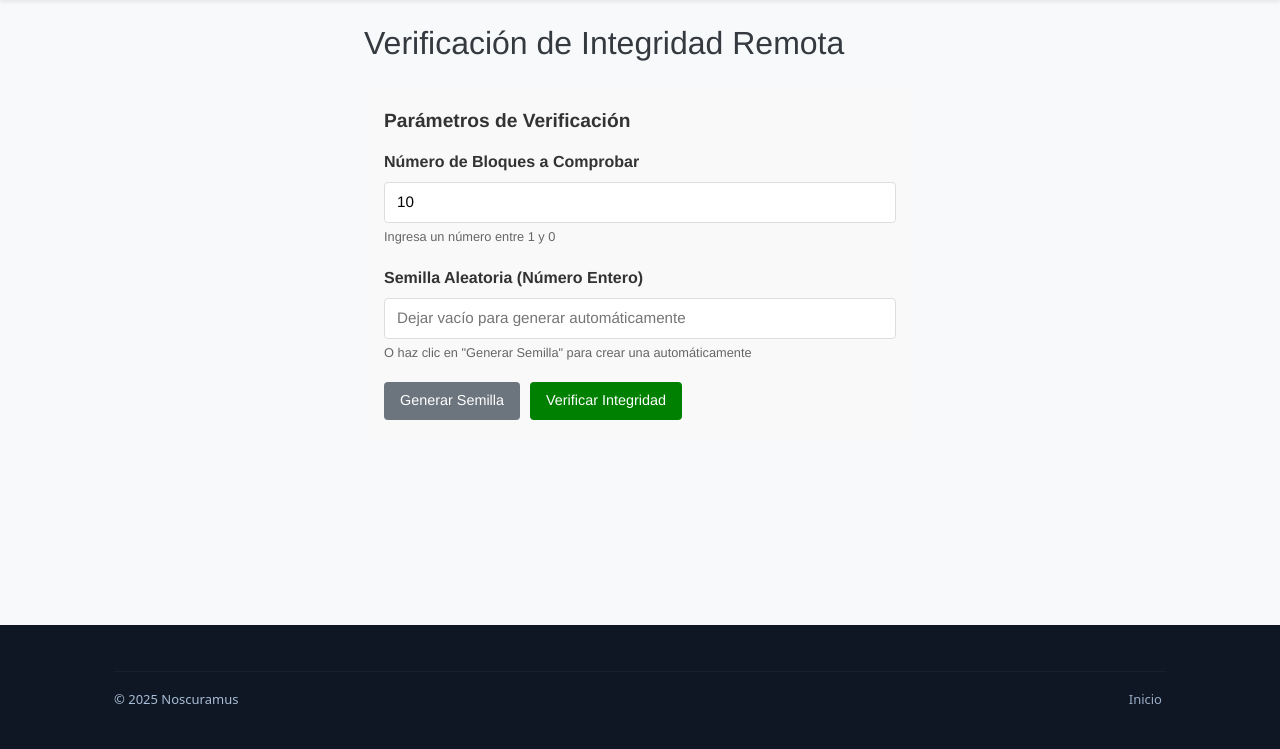
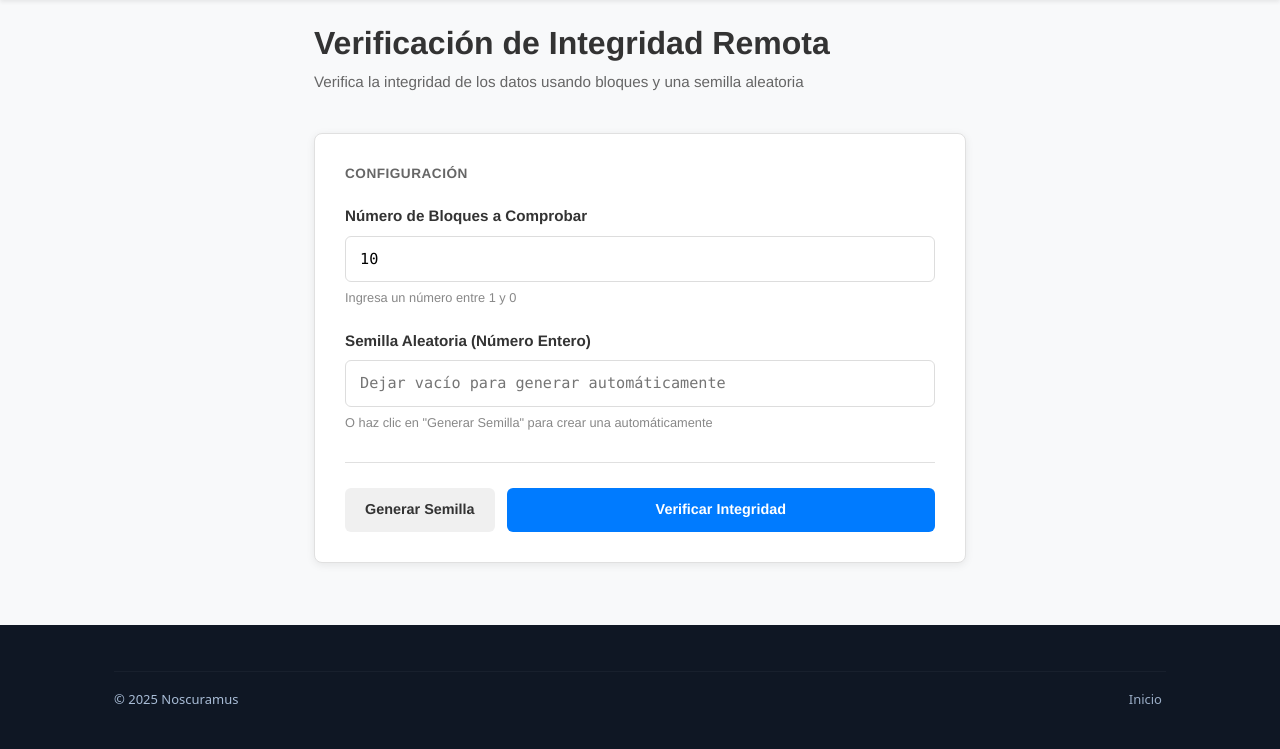
Before and after one commit to grnln/cryptography-g8, a Django app: page /remote-integrity-check/ in a window 1280 px wide. Shown: the part 51-800 px from the top of the page. Run offline with Django 5.2, Linux system fonts and the light colour scheme; data that the repository does not hold is empty; some libraries are stand-ins or nearby versions.

Commit message:
style: improve integrity UI

```diff
--- a/noscuramus/templates/remote_checking.html
+++ b/noscuramus/templates/remote_checking.html
@@ -4,33 +4,58 @@
 <link rel="stylesheet" href="{% static 'css/home.css' %}">
 <link rel="stylesheet" href="{% static 'css/database.css' %}">
 <style>
-    .hash-display {
-        background-color: #f5f5f5;
-        padding: 8px;
-        border-radius: 4px;
-        word-break: break-all;
-        font-family: monospace;
-        font-size: 0.85rem;
-        margin-top: 5px;
+    main.container {
+        max-width: 700px !important;
+        margin: 0 auto;
     }
 
-    .integrity-btn {
-        padding: 6px 12px;
-        font-size: 0.9rem;
-        background-color: #007bff;
-        color: white;
-        border: none;
-        border-radius: 4px;
-        cursor: pointer;
-        transition: background-color 0.3s;
+    .page-header {
+        margin-bottom: 40px;
     }
 
-    .integrity-btn:hover {
-        background-color: #0056b3;
+    .page-header h2 {
+        font-size: 2rem;
+        color: #333;
+        margin-bottom: 8px;
+        font-weight: 600;
+    }
+
+    .page-header p {
+        color: #666;
+        font-size: 0.95rem;
+    }
+
+    .form-container {
+        background: white;
+        border: 1px solid #e0e0e0;
+        border-radius: 8px;
+        padding: 30px;
+        box-shadow: 0 2px 8px rgba(0, 0, 0, 0.08);
+    }
+
+    .form-section {
+        margin-bottom: 30px;
+    }
+
+    .form-section:last-child {
+        margin-bottom: 0;
+    }
+
+    .form-section-title {
+        font-size: 0.85rem;
+        font-weight: 700;
+        text-transform: uppercase;
+        color: #666;
+        margin-bottom: 20px;
+        letter-spacing: 0.5px;
     }
 
     .form-group {
-        margin-bottom: 20px;
+        margin-bottom: 22px;
+    }
+
+    .form-group:last-child {
+        margin-bottom: 0;
     }
 
     .form-group label {
@@ -38,60 +63,80 @@
         margin-bottom: 8px;
         font-weight: 600;
         color: #333;
+        font-size: 0.95rem;
     }
 
     .form-group input {
         width: 100%;
-        padding: 8px 12px;
+        padding: 11px 14px;
         border: 1px solid #ddd;
-        border-radius: 4px;
+        border-radius: 6px;
         font-size: 0.95rem;
         box-sizing: border-box;
+        background: white;
+        transition: all 0.2s;
     }
 
     .form-group input:focus {
         outline: none;
         border-color: #007bff;
-        box-shadow: 0 0 0 3px rgba(0, 123, 255, 0.25);
+        box-shadow: 0 0 0 3px rgba(0, 123, 255, 0.1);
+        background: #fafbfc;
+    }
+
+    .form-group input[type="number"] {
+        font-family: 'Monaco', 'Courier New', monospace;
     }
 
     .form-group .helper-text {
         font-size: 0.8rem;
-        color: #666;
-        margin-top: 4px;
+        color: #888;
+        margin-top: 6px;
     }
 
     .button-group {
         display: flex;
-        gap: 10px;
+        gap: 12px;
+        margin-top: 30px;
+        padding-top: 25px;
+        border-top: 1px solid #e0e0e0;
     }
 
     .button-group button {
-        padding: 8px 16px;
+        padding: 11px 20px;
         font-size: 0.9rem;
+        font-weight: 600;
         border: none;
-        border-radius: 4px;
+        border-radius: 6px;
         cursor: pointer;
-        transition: background-color 0.3s;
+        transition: all 0.2s;
     }
 
-    .btn-check {
+    .check-btn {
         background-color: #007bff;
         color: white;
         flex: 1;
     }
 
-    .btn-check:hover {
+    .check-btn:hover {
         background-color: #0056b3;
+        transform: translateY(-1px);
+        box-shadow: 0 4px 12px rgba(0, 123, 255, 0.2);
+    }
+
+    .check-btn:active {
+        transform: translateY(0);
     }
 
     .btn-generate {
-        background-color: #6c757d;
-        color: white;
+        background-color: #f0f0f0;
+        color: #333;
+        border: 1px solid #ddd;
     }
 
     .btn-generate:hover {
-        background-color: #5a6268;
+        background-color: #e8e8e8;
+        border-color: #bbb;
     }
 
     .modal {
@@ -185,36 +283,61 @@
         100% { transform: rotate(360deg); }
     }
 
-    .error-message {
-        background-color: #f8d7da;
-        color: #721c24;
-        padding: 12px;
-        border-radius: 4px;
-        border: 1px solid #f5c6cb;
+    .loading p {
+        color: #666;
+        font-size: 0.9rem;
     }
 
-    .form-container {
-        background-color: #f9f9f9;
-        padding: 20px;
-        border-radius: 8px;
-        margin-bottom: 20px;
+    .error-message {
+        background-color: #fef5f5;
+        color: #721c24;
+        padding: 14px 16px;
+        border-radius: 6px;
+        border: 1px solid #f5c6cb;
+        border-left: 4px solid #dc3545;
+        font-size: 0.9rem;
     }
 
-    .form-title {
-        font-size: 1.2rem;
-        font-weight: bold;
-        margin-bottom: 15px;
-        color: #333;
+    .error-message strong {
+        display: block;
+        margin-bottom: 4px;
+    }
+
+    @media (max-width: 600px) {
+        .form-container {
+            padding: 20px;
+        }
+
+        .page-header h2 {
+            font-size: 1.5rem;
+        }
+
+        .button-group {
+            flex-direction: column;
+        }
+
+        .btn-generate {
+            order: 2;
+        }
+
+        .check-btn {
+            order: 1;
+        }
     }
 </style>
 {% endblock %}
 {% block content %}
-<main class="container py-4" style="max-width: 600px;">
-    <h2 class="mb-4">Verificación de Integridad Remota</h2>
+<main class="container py-4" style="max-width: none;">
+    <div class="page-header">
+        <h2>Verificación de Integridad Remota</h2>
+        <p>Verifica la integridad de los datos usando bloques y una semilla aleatoria</p>
+    </div>
 
     <div class="form-container">
-        <div class="form-title">Parámetros de Verificación</div>
         <form id="integrityForm">
+            <div class="form-section">
+                <div class="form-section-title">Configuración</div>
+
                 <div class="form-group">
                     <label for="numBlocks">Número de Bloques a Comprobar</label>
                     <input
@@ -238,10 +361,11 @@
                     >
                     <div class="helper-text">O haz clic en "Generar Semilla" para crear una automáticamente</div>
                 </div>
+            </div>
 
             <div class="button-group">
-                <button type="button" class="integrity-btn btn-generate" id="generateSeedBtn">Generar Semilla</button>
-                <button type="submit" class="integrity-btn btn-generate" style="background-color: green;">Verificar Integridad</button>
+                <button type="button" class="btn-generate" id="generateSeedBtn">Generar Semilla</button>
+                <button type="submit" class="check-btn">Verificar Integridad</button>
             </div>
         </form>
     </div>
@@ -278,9 +402,11 @@
     blocksHelper.textContent = `Ingresa un número entre 1 y ${maxBlocks}`;
 
     // Generar semilla aleatoria
-    generateSeedBtn.addEventListener('click', () => {
+    generateSeedBtn.addEventListener('click', (e) => {
+        e.preventDefault();
         const seed = Math.floor(Math.random() * 2147483647);
         randomSeedInput.value = seed;
+        randomSeedInput.focus();
     });
 
     // Enviar formulario
@@ -338,25 +464,25 @@
 
     function displayResults(data, numBlocks, randomSeed) {
         let html = `
-            <div class="result-item">
+            <div style="margin-top: -5vh;">
                 <strong>Número de bloques:</strong>
                 <div class="hash-display">${numBlocks}</div>
             </div>
-            <div class="result-item">
+            <div>
                 <strong>Semilla aleatoria:</strong>
                 <div class="hash-display">${randomSeed}</div>
             </div>
         `;
 
         if (data.valid) {
-            html += `<p class="integrity-valid">✓ Integridad verificada correctamente</p>`;
+            html += `<div class="integrity-valid">✓ Integridad verificada correctamente</div>`;
         } else {
-            html += `<p class="integrity-invalid">✗ Integridad no válida</p>`;
+            html += `<div class="integrity-invalid">✗ Integridad no válida</div>`;
         }
 
         if (data.computed_hash) {
             html += `
-                <div class="result-item">
+                <div>
                     <strong>Hash calculado:</strong>
                     <div class="hash-display">${data.computed_hash}</div>
                 </div>
@@ -365,7 +491,7 @@
 
         if (data.stored_hash) {
             html += `
-                <div class="result-item">
+                <div>
                     <strong>Hash esperado:</strong>
                     <div class="hash-display">${data.stored_hash}</div>
                 </div>
@@ -374,7 +500,7 @@
 
         if (data.blocks_checked) {
             html += `
-                <div class="result-item">
+                <div>
                     <strong>Bloques verificados:</strong>
                     <div class="hash-display">${data.blocks_checked}</div>
                 </div>
@@ -385,7 +511,11 @@
     }
 
     function displayError(errorMessage) {
-        const html = `<div class="error-message">${errorMessage}</div>`;
+        const html = `
+            <div class="error-message">
+                <strong>Error:</strong> ${errorMessage}
+            </div>
+        `;
         modalBody.innerHTML = html;
     }
 
```
Also changed, not shown: other parts of noscuramus/templates/remote_checking.html (+77 -24 lines). Lines whose indentation alone changed are shown as unchanged.
